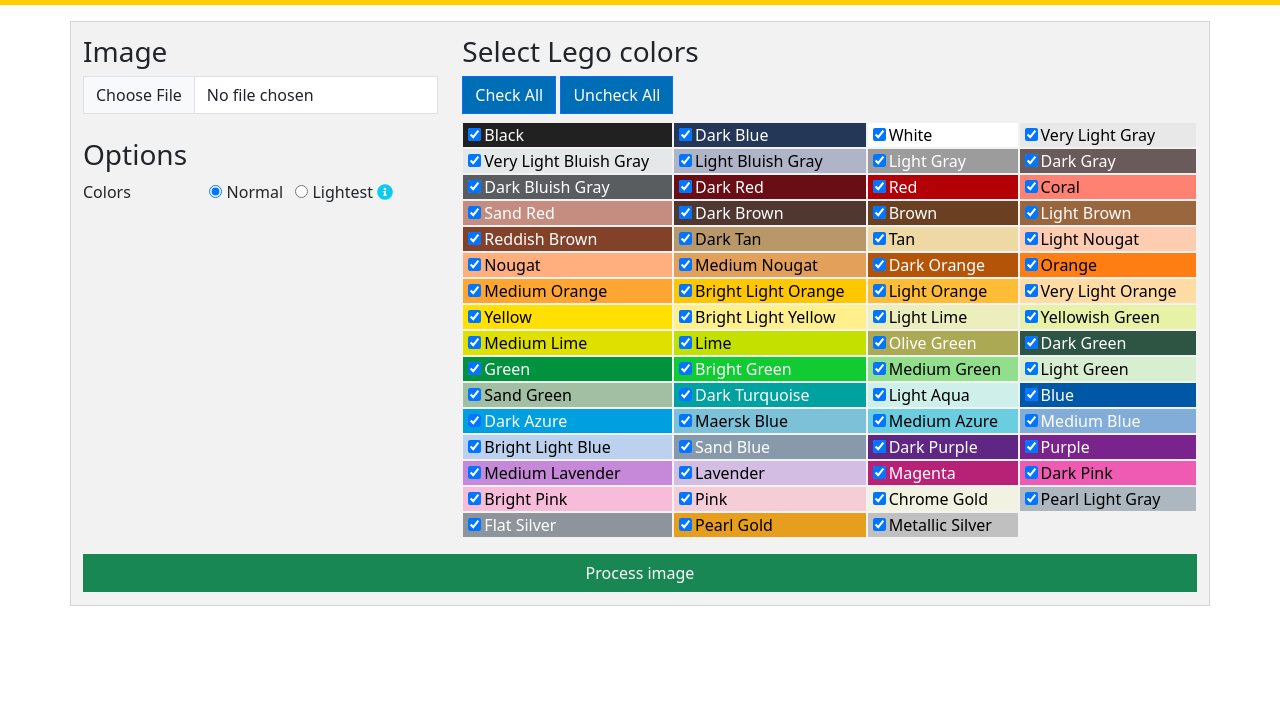
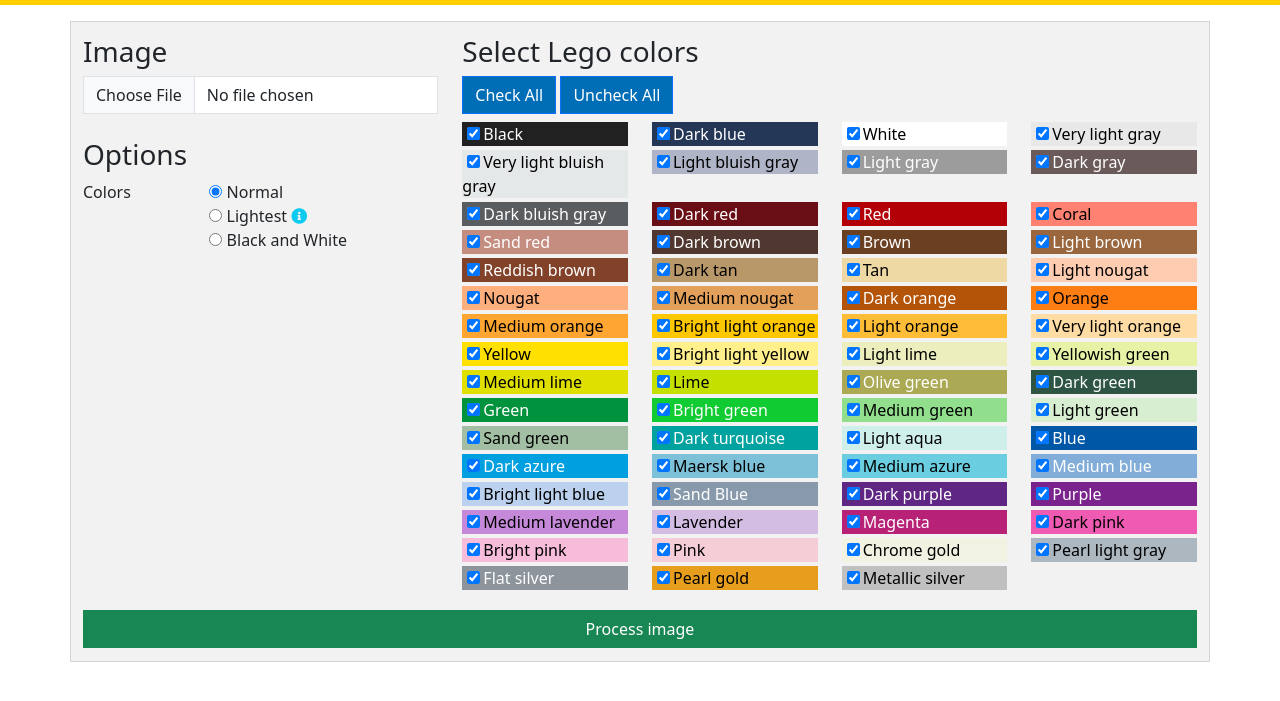
Before and after one commit to steevanb/image-to-lego, a plain HTML site: page docs/index.html in a window 1280 px wide. Shown: the part 51-752 px from the top of the page. Drawn offline with nearby package versions, Linux system fonts and the light colour scheme.

Commit message:
Add black and white

```diff
--- a/docs/index.html
+++ b/docs/index.html
@@ -52,10 +52,17 @@ Almost nothing has been changed by me, a human.
                             <input type="radio" id="normalRadio" name="colorsType" value="normal" checked>
                             Normal
                         </label>
+                        <br>
 
-                        <label class="ms-2">
+                        <label>
                             <input type="radio" id="lightestRadio" name="colorsType" value="lightest">
                             Lightest <i class="fas fa-info-circle text-info" title="When selected, all Lego colors will be selected."></i>
+                        </label>
+                        <br>
+
+                        <label>
+                            <input type="radio" id="blackAndWhiteRadio" name="colorsType" value="blackAndWhite">
+                            Black and White
                         </label>
                     </div>
                 </div>
@@ -63,6 +70,7 @@ Almost nothing has been changed by me, a human.
         </div>
 
         <div class="col-md-8">
+            <div class="row">
                 <h3>Select Lego colors</h3>
                 <div class="mb-2">
                     <label>
@@ -72,13 +80,8 @@ Almost nothing has been changed by me, a human.
                         <button id="uncheckAll" class="btn btn-primary"> Uncheck All</button>
                     </label>
                 </div>
-            <div id="legoColorsCheckboxes">
-                <table class="w-100">
-                    <tbody id="checkboxRow">
-                    <tr></tr>
-                    </tbody>
-                </table>
             </div>
+            <div id="legoColorsCheckboxes" class="row"></div>
         </div>
 
         <div class="col-md-12 mt-3">
@@ -144,54 +147,12 @@ Almost nothing has been changed by me, a human.
     </div>
 </div>
 
-<!-- Bootstrap JS and dependencies -->
 <script src="https://cdn.jsdelivr.net/npm/@popperjs/core@2.11.6/dist/umd/popper.min.js"></script>
 <script src="https://cdn.jsdelivr.net/npm/bootstrap@5.3.0/dist/js/bootstrap.min.js"></script>
 
-<!-- Your JavaScript for Image Processing -->
 <script src="lego-colors.js"></script>
 <script>
-    // Dynamically generate checkboxes for Lego colors in a table
-    const checkboxRow = document.getElementById('checkboxRow');
-    let cellCounter = 0;
-
-    for (const color in legoColors) {
-        if (cellCounter === 4) {
-            cellCounter = 0;
-            checkboxRow.appendChild(document.createElement('tr'));
-        }
-
-        const checkbox = document.createElement('input');
-        checkbox.type = 'checkbox';
-        checkbox.value = color;
-        checkbox.id = color;
-        checkbox.checked = true; // Default to checked
-        checkbox.style.marginLeft = '5px';
-        checkbox.style.marginRight = '3px';
-
-        // Ajouter le span pour le nombre de pixels
-        const pixelCountSpan = document.createElement('span');
-        pixelCountSpan.className = 'pixel-count';
-
-        const label = document.createElement('label');
-        label.htmlFor = color;
-        label.appendChild(checkbox);
-        label.appendChild(document.createTextNode(legoColors[color].name));
-        label.appendChild(pixelCountSpan);
-        label.style.backgroundColor = '#' + color;
-        label.style.width = '100%';
-        label.style.color = legoColors[color].textColor;
-
-        const cell = document.createElement('td');
-        cell.appendChild(label);
-
-        checkboxRow.lastElementChild.appendChild(cell);
-
-        cellCounter++;
-    }
-
-    // Ajouter des écouteurs d'événements à chaque case à cocher
-    const checkboxes = legoColorsCheckboxes.getElementsByTagName('input');
+    createColorCheckboxes();
 
     // Gérer le clic sur la case à cocher "Check All"
     document.getElementById('checkAll').addEventListener('click', function () {
@@ -207,10 +168,19 @@ Almost nothing has been changed by me, a human.
     });
 
     document.getElementById('normalRadio').addEventListener('change', function () {
+        hideProcessedImageSection();
+        toggleBlackAndWhiteColors();
         checkAllCheckboxes();
 
     });
     document.getElementById('lightestRadio').addEventListener('change', function () {
+        hideProcessedImageSection();
+        toggleBlackAndWhiteColors();
+        checkAllCheckboxes();
+    });
+    document.getElementById('blackAndWhiteRadio').addEventListener('change', function () {
+        hideProcessedImageSection();
+        toggleBlackAndWhiteColors();
         checkAllCheckboxes();
     });
 
@@ -224,7 +194,7 @@ Almost nothing has been changed by me, a human.
         updateImageSize();
         updateImageAndTable();
         document.getElementById('imageDisplaySection').classList.remove('d-none');
-        document.getElementById('processedImageSection').classList.add('d-none');
+        hideProcessedImageSection();
     });
 
     function processImage() {
@@ -237,7 +207,7 @@ Almost nothing has been changed by me, a human.
             // Afficher le spinner et masquer le texte du bouton
             document.getElementById('processingSpinner').style.display = 'inline-block';
             document.getElementById('processImageText').style.display = 'none';
-            document.getElementById('processedImageSection').classList.add('d-none');
+            hideProcessedImageSection();
 
             // Afficher le pourcentage de complétion et masquer le texte du bouton
             const completionPercentage = document.getElementById('completionPercentage');
@@ -300,7 +270,7 @@ Almost nothing has been changed by me, a human.
 
                             // Show the image display section
                             imageDisplaySection.classList.remove('d-none');
-                            document.getElementById('processedImageSection').classList.remove('d-none');
+                            showProcessedImageSection();
 
                             // Store the used colors in an array
                             const usedColors = [];
@@ -395,7 +365,8 @@ Almost nothing has been changed by me, a human.
     function checkAllCheckboxes() {
         const checkboxes = legoColorsCheckboxes.getElementsByTagName('input');
         for (const checkbox of checkboxes) {
-            checkbox.checked = true;
+            console.log(checkbox.parentElement.parentElement.classList);
+            checkbox.checked = checkbox.parentElement.parentElement.classList.contains('d-none') === false;
         }
     }
 
@@ -563,6 +534,67 @@ Almost nothing has been changed by me, a human.
             link.click();
         });
     }
+
+    function toggleBlackAndWhiteColors() {
+        const checkboxes = legoColorsCheckboxes.getElementsByTagName('input');
+        const isBlackAndWhiteMode = document.querySelector('input[name="colorsType"]:checked').value === 'blackAndWhite';
+
+        for (const checkbox of checkboxes) {
+            const colorData = legoColors[checkbox.value];
+            const isBlackAndWhite = colorData && colorData.blackAndWhite === true;
+            const colorDataContainer = checkbox.parentElement.parentElement;
+
+            if (isBlackAndWhiteMode) {
+                if (isBlackAndWhite) {
+                    colorDataContainer.classList.remove('d-none');
+                } else {
+                    colorDataContainer.classList.add('d-none');
+                }
+            } else {
+                colorDataContainer.classList.remove('d-none');
+            }
+        }
+    }
+
+    function createColorCheckboxes() {
+        const checkboxContainer = document.getElementById('legoColorsCheckboxes');
+        for (const color in legoColors) {
+            const checkbox = document.createElement('input');
+            checkbox.type = 'checkbox';
+            checkbox.value = color;
+            checkbox.id = color;
+            checkbox.checked = true; // Default to checked
+            checkbox.style.marginLeft = '5px';
+            checkbox.style.marginRight = '3px';
+
+            // Ajouter le span pour le nombre de pixels
+            const pixelCountSpan = document.createElement('span');
+            pixelCountSpan.className = 'pixel-count';
+
+            const label = document.createElement('label');
+            label.htmlFor = color;
+            label.appendChild(checkbox);
+            label.appendChild(document.createTextNode(legoColors[color].name));
+            label.appendChild(pixelCountSpan);
+            label.style.backgroundColor = '#' + color;
+            label.style.width = '100%';
+            label.style.color = legoColors[color].textColor;
+
+            const cell = document.createElement('div');
+            cell.className = 'col-xl-3 col-lg-4 col-sm-6 col-12 mb-1'; // Adjust the column classes as needed
+            cell.appendChild(label);
+
+            checkboxContainer.appendChild(cell);
+        }
+    }
+
+    function hideProcessedImageSection() {
+        document.getElementById('processedImageSection').classList.add('d-none');
+    }
+
+    function showProcessedImageSection() {
+        document.getElementById('processedImageSection').classList.remove('d-none');
+    }
 </script>
 
 <script src="calculate-image-dimensions.js"></script>
--- a/docs/lego-colors.js
+++ b/docs/lego-colors.js
@@ -1,66 +1,66 @@
 // https://www.bricklink.com/catalogColors.asp?itemType=P&itemNo=3024&v=2
 const legoColors = {
-    'FFFFFF': {name: 'White', textColor: 'black'},
-    'E8E8E8': {name: 'Very Light Gray', textColor: 'black'},
-    'E4E8E8': {name: 'Very Light Bluish Gray', textColor: 'black'},
-    'AFB5C7': {name: 'Light Bluish Gray', textColor: 'black'},
-    '9C9C9C': {name: 'Light Gray', textColor: 'white'},
-    '6B5A5A': {name: 'Dark Gray', textColor: 'white'},
-    '595D60': {name: 'Dark Bluish Gray', textColor: 'white'},
-    '212121': {name: 'Black', textColor: 'white'},
-    '6A0E15': {name: 'Dark Red', textColor: 'white'},
-    'B30006': {name: 'Red', textColor: 'white'},
-    'FF8172': {name: 'Coral', textColor: 'black'},
-    'C58D80': {name: 'Sand Red', textColor: 'white'},
-    '50372F': {name: 'Dark Brown', textColor: 'white'},
-    '6B3F22': {name: 'Brown', textColor: 'white'},
-    '99663E': {name: 'Light Brown', textColor: 'white'},
-    '82422A': {name: 'Reddish Brown', textColor: 'white'},
-    'B89869': {name: 'Dark Tan', textColor: 'black'},
-    'EED9A4': {name: 'Tan', textColor: 'black'},
-    'FECCB0': {name: 'Light Nougat', textColor: 'black'},
-    'FFAF7D': {name: 'Nougat', textColor: 'black'},
-    'E3A05B': {name: 'Medium Nougat', textColor: 'black'},
-    'B35408': {name: 'Dark Orange', textColor: 'white'},
-    'FF7E14': {name: 'Orange', textColor: 'black'},
-    'FFA531': {name: 'Medium Orange', textColor: 'black'},
-    'FFC700': {name: 'Bright Light Orange', textColor: 'black'},
-    'FFBC36': {name: 'Light Orange', textColor: 'black'},
-    'FFDCA4': {name: 'Very Light Orange', textColor: 'black'},
-    'FFE001': {name: 'Yellow', textColor: 'black'},
-    'FFF08C': {name: 'Bright Light Yellow', textColor: 'black'},
-    'ECEEBD': {name: 'Light Lime', textColor: 'black'},
-    'E7F2A7': {name: 'Yellowish Green', textColor: 'black'},
-    'DFE000': {name: 'Medium Lime', textColor: 'black'},
-    'C4E000': {name: 'Lime', textColor: 'black'},
-    'ABA953': {name: 'Olive Green', textColor: 'white'},
-    '2E5543': {name: 'Dark Green', textColor: 'white'},
-    '00923D': {name: 'Green', textColor: 'white'},
-    '10CB31': {name: 'Bright Green', textColor: 'white'},
-    '91DF8C': {name: 'Medium Green', textColor: 'black'},
-    'D7EED1': {name: 'Light Green', textColor: 'black'},
-    'A2BFA3': {name: 'Sand Green', textColor: 'black'},
-    '00A29F': {name: 'Dark Turquoise', textColor: 'white'},
-    'CFEFEA': {name: 'Light Aqua', textColor: 'black'},
-    '243757': {name: 'Dark Blue', textColor: 'white'},
-    '0057A6': {name: 'Blue', textColor: 'white'},
-    '009FE0': {name: 'Dark Azure', textColor: 'white'},
-    '7DC1D8': {name: 'Maersk Blue', textColor: 'black'},
-    '6ACEE0': {name: 'Medium Azure', textColor: 'black'},
-    '82ADD8': {name: 'Medium Blue', textColor: 'white'},
-    'BCD1ED': {name: 'Bright Light Blue', textColor: 'black'},
-    '8899AB': {name: 'Sand Blue', textColor: 'white'},
-    '5F2683': {name: 'Dark Purple', textColor: 'white'},
-    '7A238D': {name: 'Purple', textColor: 'white'},
-    'C689D9': {name: 'Medium Lavender', textColor: 'black'},
-    'D3BDE3': {name: 'Lavender', textColor: 'black'},
-    'B72276': {name: 'Magenta', textColor: 'white'},
-    'EF5BB3': {name: 'Dark Pink', textColor: 'black'},
-    'F7BCDA': {name: 'Bright Pink', textColor: 'black'},
-    'F5CDD6': {name: 'Pink', textColor: 'black'},
-    'F1F2E1': {name: 'Chrome Gold', textColor: 'black'},
-    'ACB7C0': {name: 'Pearl Light Gray', textColor: 'black'},
-    '8D949C': {name: 'Flat Silver', textColor: 'white'},
-    'E79E1D': {name: 'Pearl Gold', textColor: 'black'},
-    'C0C0C0': {name: 'Metallic Silver', textColor: 'black'},
+    'FFFFFF': {name: 'White', textColor: 'black', blackAndWhite: true},
+    'E8E8E8': {name: 'Very light gray', textColor: 'black', blackAndWhite: true},
+    'E4E8E8': {name: 'Very light bluish gray', textColor: 'black', blackAndWhite: true},
+    'AFB5C7': {name: 'Light bluish gray', textColor: 'black', blackAndWhite: true},
+    '9C9C9C': {name: 'Light gray', textColor: 'white', blackAndWhite: true},
+    '6B5A5A': {name: 'Dark gray', textColor: 'white', blackAndWhite: false},
+    '595D60': {name: 'Dark bluish gray', textColor: 'white', blackAndWhite: true},
+    '212121': {name: 'Black', textColor: 'white', blackAndWhite: true},
+    '6A0E15': {name: 'Dark red', textColor: 'white', blackAndWhite: false},
+    'B30006': {name: 'Red', textColor: 'white', blackAndWhite: false},
+    'FF8172': {name: 'Coral', textColor: 'black', blackAndWhite: false},
+    'C58D80': {name: 'Sand red', textColor: 'white', blackAndWhite: false},
+    '50372F': {name: 'Dark brown', textColor: 'white', blackAndWhite: false},
+    '6B3F22': {name: 'Brown', textColor: 'white', blackAndWhite: false},
+    '99663E': {name: 'Light brown', textColor: 'white', blackAndWhite: false},
+    '82422A': {name: 'Reddish brown', textColor: 'white', blackAndWhite: false},
+    'B89869': {name: 'Dark tan', textColor: 'black', blackAndWhite: false},
+    'EED9A4': {name: 'Tan', textColor: 'black', blackAndWhite: false},
+    'FECCB0': {name: 'Light nougat', textColor: 'black', blackAndWhite: false},
+    'FFAF7D': {name: 'Nougat', textColor: 'black', blackAndWhite: false},
+    'E3A05B': {name: 'Medium nougat', textColor: 'black', blackAndWhite: false},
+    'B35408': {name: 'Dark orange', textColor: 'white', blackAndWhite: false},
+    'FF7E14': {name: 'Orange', textColor: 'black', blackAndWhite: false},
+    'FFA531': {name: 'Medium orange', textColor: 'black', blackAndWhite: false},
+    'FFC700': {name: 'Bright light orange', textColor: 'black', blackAndWhite: false},
+    'FFBC36': {name: 'Light orange', textColor: 'black', blackAndWhite: false},
+    'FFDCA4': {name: 'Very light orange', textColor: 'black', blackAndWhite: false},
+    'FFE001': {name: 'Yellow', textColor: 'black', blackAndWhite: false},
+    'FFF08C': {name: 'Bright light yellow', textColor: 'black', blackAndWhite: false},
+    'ECEEBD': {name: 'Light lime', textColor: 'black', blackAndWhite: false},
+    'E7F2A7': {name: 'Yellowish green', textColor: 'black', blackAndWhite: false},
+    'DFE000': {name: 'Medium lime', textColor: 'black', blackAndWhite: false},
+    'C4E000': {name: 'Lime', textColor: 'black', blackAndWhite: false},
+    'ABA953': {name: 'Olive green', textColor: 'white', blackAndWhite: false},
+    '2E5543': {name: 'Dark green', textColor: 'white', blackAndWhite: false},
+    '00923D': {name: 'Green', textColor: 'white', blackAndWhite: false},
+    '10CB31': {name: 'Bright green', textColor: 'white', blackAndWhite: false},
+    '91DF8C': {name: 'Medium green', textColor: 'black', blackAndWhite: false},
+    'D7EED1': {name: 'Light green', textColor: 'black', blackAndWhite: false},
+    'A2BFA3': {name: 'Sand green', textColor: 'black', blackAndWhite: false},
+    '00A29F': {name: 'Dark turquoise', textColor: 'white', blackAndWhite: false},
+    'CFEFEA': {name: 'Light aqua', textColor: 'black', blackAndWhite: false},
+    '243757': {name: 'Dark blue', textColor: 'white', blackAndWhite: false},
+    '0057A6': {name: 'Blue', textColor: 'white', blackAndWhite: false},
+    '009FE0': {name: 'Dark azure', textColor: 'white', blackAndWhite: false},
+    '7DC1D8': {name: 'Maersk blue', textColor: 'black', blackAndWhite: false},
+    '6ACEE0': {name: 'Medium azure', textColor: 'black', blackAndWhite: false},
+    '82ADD8': {name: 'Medium blue', textColor: 'white', blackAndWhite: false},
+    'BCD1ED': {name: 'Bright light blue', textColor: 'black', blackAndWhite: false},
+    '8899AB': {name: 'Sand Blue', textColor: 'white', blackAndWhite: false},
+    '5F2683': {name: 'Dark purple', textColor: 'white', blackAndWhite: false},
+    '7A238D': {name: 'Purple', textColor: 'white', blackAndWhite: false},
+    'C689D9': {name: 'Medium lavender', textColor: 'black', blackAndWhite: false},
+    'D3BDE3': {name: 'Lavender', textColor: 'black', blackAndWhite: false},
+    'B72276': {name: 'Magenta', textColor: 'white', blackAndWhite: false},
+    'EF5BB3': {name: 'Dark pink', textColor: 'black', blackAndWhite: false},
+    'F7BCDA': {name: 'Bright pink', textColor: 'black', blackAndWhite: false},
+    'F5CDD6': {name: 'Pink', textColor: 'black', blackAndWhite: false},
+    'F1F2E1': {name: 'Chrome gold', textColor: 'black', blackAndWhite: false},
+    'ACB7C0': {name: 'Pearl light gray', textColor: 'black', blackAndWhite: true},
+    '8D949C': {name: 'Flat silver', textColor: 'white', blackAndWhite: false},
+    'E79E1D': {name: 'Pearl gold', textColor: 'black', blackAndWhite: false},
+    'C0C0C0': {name: 'Metallic silver', textColor: 'black', blackAndWhite: false},
 };
```
Lines whose indentation alone changed are shown as unchanged.
